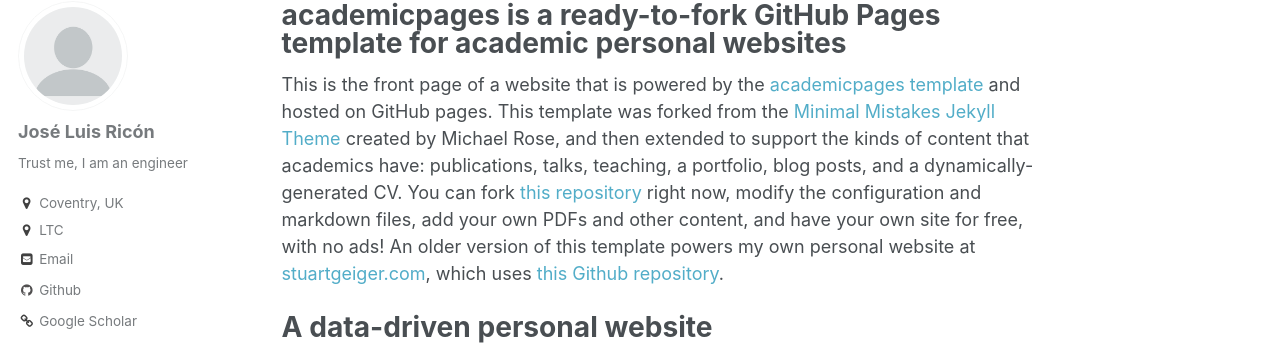
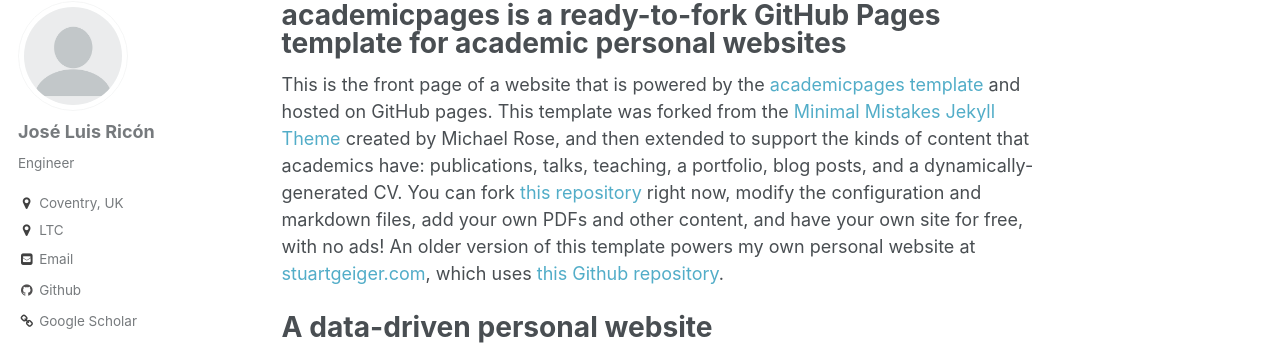
Before and after one commit to artirj/artirj.github.io, a Jekyll site: the page built from _pages/about.md, in a window 1280 px wide. Shown: the part 117-464 px from the top of the page. Built offline with Jekyll 4.4.1, drawn with Linux system fonts in a browser that asks for light colours.

Commit message:
fixed more bugs

```diff
--- a/_config.yml
+++ b/_config.yml
@@ -10,8 +10,8 @@ locale                   : "en-UK"
 title                    : "José Luis Ricón"
 title_separator          : "-"
 name                     : &name "Jose Luis"
-description              : &description "personal description"
-url                      : http://joseluisricon.com # the base hostname & protocol for your site e.g. "https://mmistakes.github.io"
+description              : &description "Engineer"
+url                      : http://artirj.github.io # the base hostname & protocol for your site e.g. "https://mmistakes.github.io"
 baseurl                  : "" # the subpath of your site, e.g. "/blog"
 repository               : "artirj/artirj.github.io"
 teaser                   :  # filename of teaser fallback teaser image placed in /images/, .e.g. "500x300.png"
@@ -79,7 +79,7 @@ analytics:
 author:
   name             : "José Luis Ricón"
   avatar           : "profile.png"
-  bio              : "Trust me, I am an engineer"
+  bio              : "Engineer"
   location         : "Coventry, UK"
   employer         : "LTC"
   googlescholar    : "https://scholar.google.com/citations?user=MlF4TgUAAAAJ&hl=es&oi=sra"
@@ -91,7 +91,7 @@ author:
   flickr           :
   facebook         :
   foursquare       :
-  github           : "academicpages"
+  github           : "artirj"
   google_plus      :
   keybase          :
   instagram        :
```
